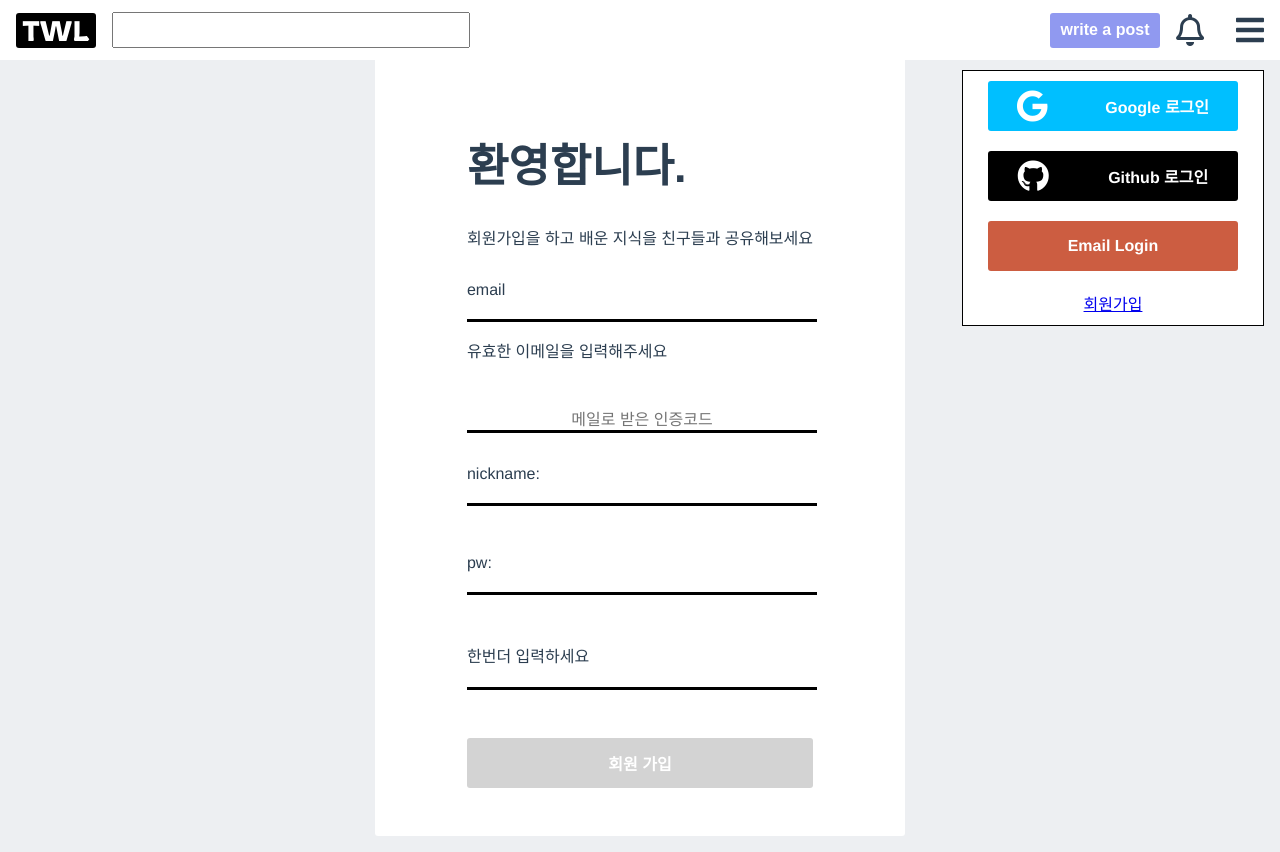
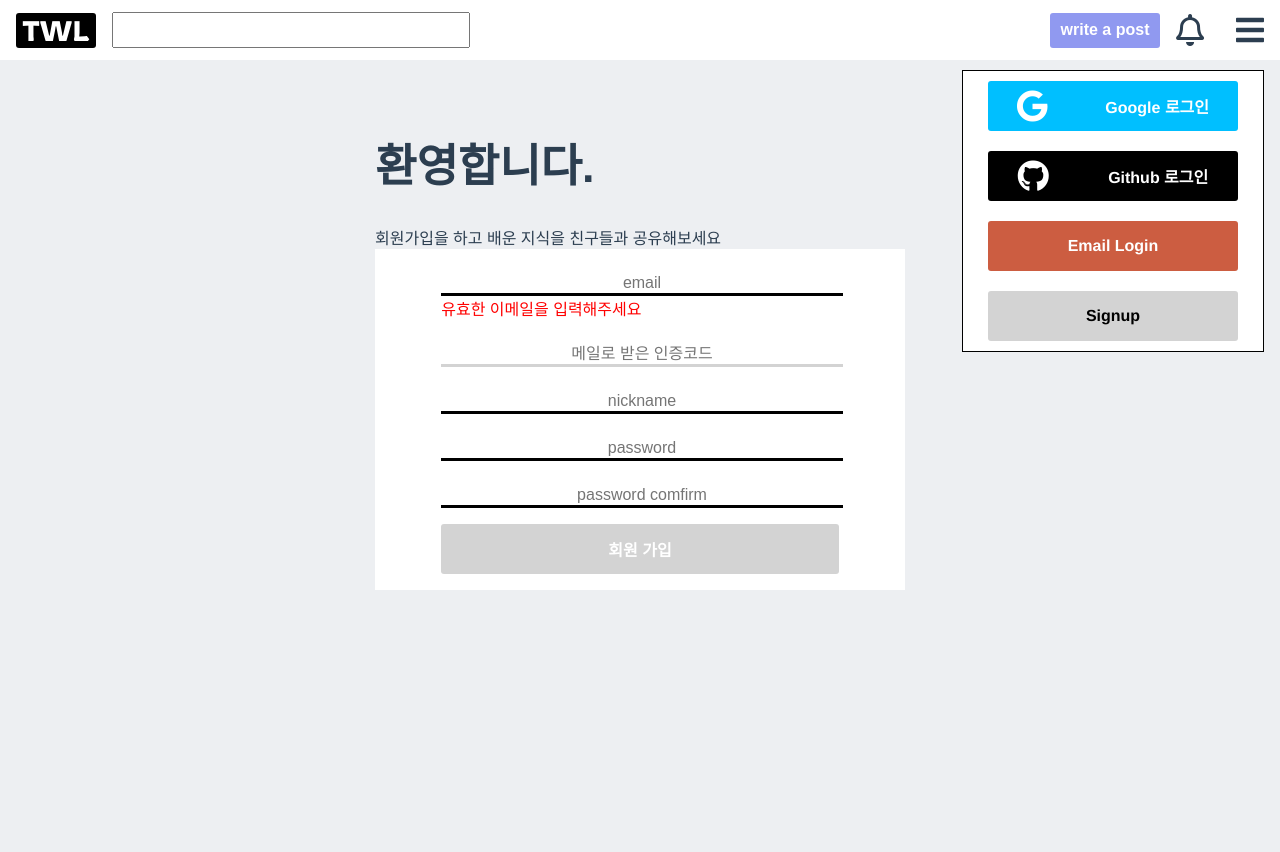
Before and after one commit to unani92/twlssafy, a Vue app in the folder frontend/: page /signup in a window 1280 px wide. Both pictures are taken after a click on the icon 1250 px from the left and 30 px from the top of the page. After the commit the page ends 800 px from the top, so only its background shows below. Built offline with nearby package versions, Linux system fonts and the light colour scheme; no server answers.

Commit message:
update css on signup & add vuex in signup & Fix toggle on Navbar

```diff
--- a/frontend/src/components/NavBar.vue
+++ b/frontend/src/components/NavBar.vue
@@ -7,29 +7,27 @@
             TWL
           </Router-link>
         </div>
-        <input class="search-bar" type="text">
+        <input class="search-bar" type="text" />
       </div>
       <div class="article-icon">
         <div class="article">
           <button class="btn">write a post</button>
         </div>
         <div class="icon">
-          <i class="far fa-bell"/>
+          <i class="far fa-bell" />
           <i @click="asideBarToggle" class="fas fa-bars"></i>
         </div>
       </div>
     </div>
     <div class="aside disabled">
       <div class="aside-menu">
-        <GoogleLogin/>
-        <GithubLogin/>
+        <GoogleLogin />
+        <GithubLogin />
         <div @click="goToEmailLogin" class="emailogin-text">
           Email Login
         </div>
-        <div>
-          <Router-link :to="{name: 'Signup'}">
-            회원가입
-          </Router-link>
+        <div @click="goToSignup" class="signup-text">
+          Signup
         </div>
       </div>
     </div>
@@ -43,20 +41,25 @@
   name: "NavBar",
   components: {
     GoogleLogin,
-      GithubLogin
+    GithubLogin,
   },
   methods: {
     asideBarToggle() {
-        const aside = document.querySelector(".aside")
-        aside.classList.toggle("disabled")
+      const aside = document.querySelector(".aside");
+      aside.classList.toggle("disabled");
     },
     goToEmailLogin() {
-        const aside = document.querySelector(".aside")
-        this.$router.push({name: "Login"})
-        aside.classList.toggle("disabled")
-      }
-    }
-  }
+      const aside = document.querySelector(".aside");
+      this.$router.push({ name: "Login" });
+      aside.classList.toggle("disabled");
+    },
+    goToSignup() {
+      const aside = document.querySelector(".aside");
+      this.$router.push({ name: "Signup" });
+      aside.classList.toggle("disabled");
+    },
+  },
+};
 </script>
 
 <style scoped>
@@ -79,7 +82,7 @@
   background-color: black;
   width: 80px;
   color: white;
-    font-family: 'Rowdies', cursive;
+  font-family: "Rowdies", cursive;
   font-size: 28px;
   text-align: center;
   border-radius: 3px;
@@ -118,7 +121,7 @@
 }
 i {
   margin-left: 1rem;
-    margin-right: 1rem;;
+  margin-right: 1rem;
   font-size: 2rem;
   cursor: pointer;
 }
@@ -188,9 +191,23 @@
   align-items: center;
   justify-content: center;
 }
+.aside-menu > div:nth-child(4) {
+  width: 250px;
+  height: 50px;
+  border-radius: 3px;
+  background-color: lightgray;
+  display: flex;
+  align-items: center;
+  justify-content: center;
+}
 .emailogin-text {
   cursor: pointer;
   color: white;
+  font-weight: bolder;
+}
+.signup-text {
+  cursor: pointer;
+  color: black;
   font-weight: bolder;
 }
 .disabled {
--- a/frontend/src/components/SignupForm.vue
+++ b/frontend/src/components/SignupForm.vue
@@ -1,5 +1,5 @@
 <template>
-  <div>
+  <div class="signup-form">
     <h1>환영합니다.</h1>
     <p>회원가입을 하고 배운 지식을 친구들과 공유해보세요</p>
     <form @submit.prevent="submitForm" class="">
@@ -8,11 +8,13 @@
           1. 중복 확인
           2. 메일 인증 요청 및 인증 코드 입력
           -->
+      <div class="form-input">
         <div class="data-input">
-        <label for="email">email</label>
+          <label for="email"></label>
           <input
             id="email"
             type="email"
+            placeholder="email"
             v-model="email"
             autofocus
             @focusout="emailDoubleCheck"
@@ -38,39 +40,51 @@
         <!-- nickname
         중복확인 -->
         <div class="data-input">
-        <label for="nickname">nickname: </label>
+          <label for="nickname"></label>
           <input
             id="nickname"
             type="text"
             v-model="nickname"
             @focusout="nicknameCheck"
+            placeholder="nickname"
           />
           <p class="join-warning">{{ logMessage.nickname }}</p>
         </div>
         <!-- password
         형식 검증 -->
         <div class="data-input">
-        <label for="password">pw: </label>
-        <input id="password" type="text" v-model="password" />
+          <label for="password"></label>
+          <input
+            id="password"
+            type="text"
+            placeholder="password"
+            v-model="password"
+          />
           <p class="join-warning">{{ logMessage.password }}</p>
         </div>
 
         <!-- password confirm OK -->
         <div class="data-input">
-        <label for="password comfirm">한번더 입력하세요 </label>
-        <input id="passwordConfirm" type="text" v-model="passwordConfirm" />
+          <label for="password comfirm"></label>
+          <input
+            id="passwordConfirm"
+            type="text"
+            placeholder="password comfirm"
+            v-model="passwordConfirm"
+          />
           <p class="join-warning">{{ logMessage.password }}</p>
         </div>
         <!-- 버튼 활성화 OK -->
         <button
           type="submit"
-        class="btn"
+          class="btn data-input"
           :disabled="
             !(checkValidationCode && isSamePassword && nicknameDoubleCheck)
           "
         >
           회원 가입
         </button>
+      </div>
     </form>
     <p class="log"></p>
   </div>
@@ -169,10 +183,12 @@ export default {
         password: this.password,
         nickname: this.nickname,
       };
+      this.$store.commit("setUsername", userData.username);
+      this.$router.push("/selectskills");
+
       const { data } = await registerUser(userData);
-      console.log(data.username);
-      this.logMessage = `${data.username} 님이 가입되었습니다`;
-      this.initForm();
+      this.$store.commit("setUsername", data.username);
+      // this.$router.push("/selectskills");
     },
     initForm() {
       this.email = "";
@@ -196,6 +212,7 @@ input {
   background: transparent;
   border-bottom: 3px solid black;
   width: 100%;
+  margin-top: 1.5rem;
 }
 button {
   background-color: rgb(204, 93, 65);
@@ -211,19 +228,36 @@ button {
   margin-top: 1rem;
   margin-bottom: 1rem;
 }
-form {
+.signup-form {
   width: 100%;
   display: flex;
   flex-direction: column;
   margin-left: auto;
   margin-right: auto;
 }
+.form-input {
+  background-color: white;
+  display: flex;
+  flex-direction: column;
+  align-items: center;
+}
 .data-input {
-  margin-top: 1rem;
-  margin-bottom: 1rem;
+  width: 75%;
+}
+input:disabled {
+  border-bottom: 3px solid lightgrey;
+}
+.join-warning {
+  color: red;
+  text-align: start;
 }
 .btn:disabled {
   background-color: lightgray;
+  cursor: not-allowed;
+}
+p {
+  margin: 0;
+  padding: 0;
 }
 @media (min-width: 415px) {
   .socialogin {
--- a/frontend/src/store/index.js
+++ b/frontend/src/store/index.js
@@ -1,15 +1,25 @@
-import Vue from 'vue'
-import Vuex from 'vuex'
+import Vue from "vue";
+import Vuex from "vuex";
 
-Vue.use(Vuex)
+Vue.use(Vuex);
 
 export default new Vuex.Store({
   state: {
+    username: "",
+  },
+  getters: {
+    isLogin(state) {
+      return state.username !== "";
+    },
   },
   mutations: {
+    setUsername(state, username) {
+      state.username = username;
+    },
+    clearUsername(state) {
+      state.username = "";
+    },
   },
-  actions: {
-  },
-  modules: {
-  }
-})
+  actions: {},
+  modules: {},
+});
--- a/frontend/src/views/Signup.vue
+++ b/frontend/src/views/Signup.vue
@@ -23,7 +23,6 @@ export default {
   margin-right: auto;
   padding-bottom: 1rem;
   border-radius: 3px;
-  background-color: white;
   text-align: left;
   display: flex;
   justify-content: center;
```
Also changed, not shown: 1 other file (tests, documents, lock files or other folders). Lines whose indentation alone changed are shown as unchanged.
